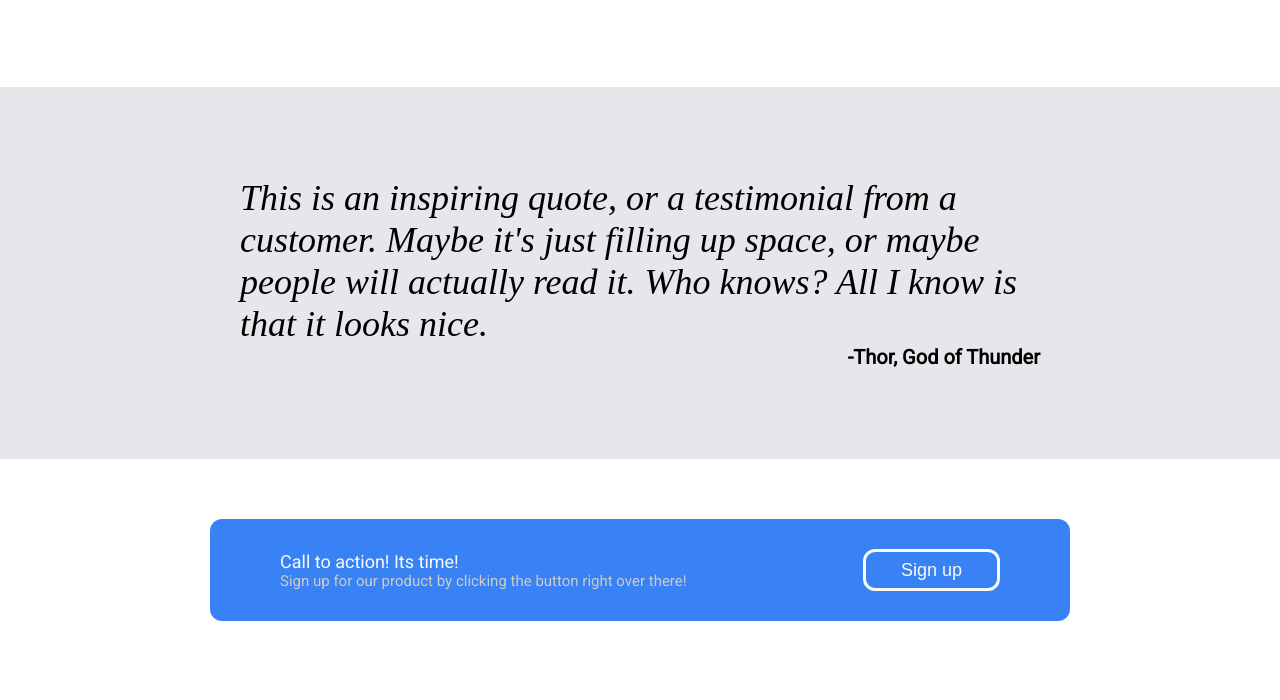
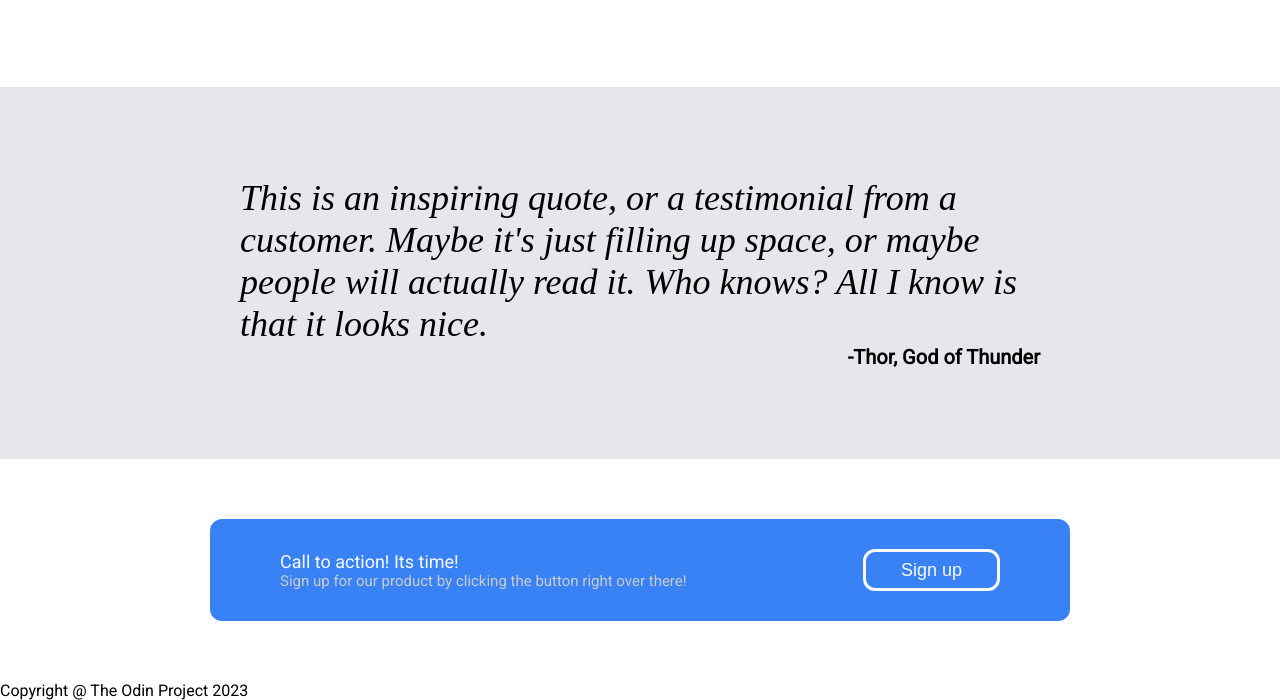
Before and after one commit to RushilRiyaz/landing-page, a plain HTML site: page index.html in a window 1280 px wide. Shown: the part 743-1443 px from the top of the page. Drawn offline with Linux system fonts and the light colour scheme.

Commit message:
feat[footer]: add footer section

```diff
--- a/index.html
+++ b/index.html
@@ -85,5 +85,8 @@
         </div>
       </div>
     </div>
+    <div class="footer">
+      <div>Copyright @ The Odin Project 2023</div>
+    </div>
   </body>
 </html>
```
